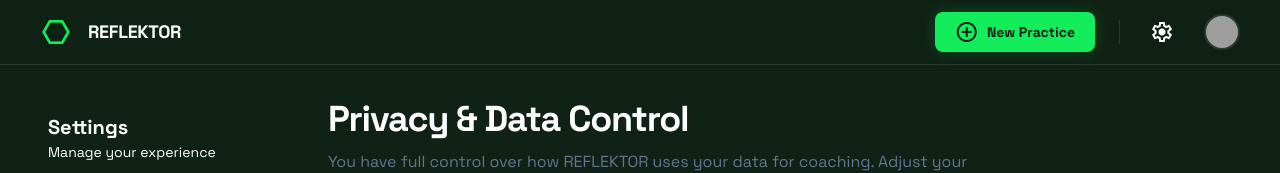
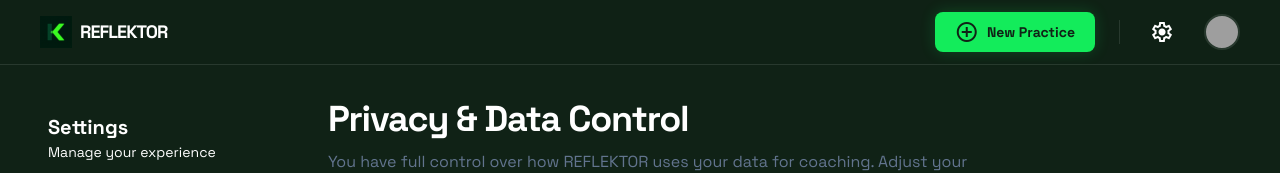
Before and after one commit to felipeah-dev/reflektor, a Next.js app: page /settings in a window 1280 px wide. Shown: the top 173 px of the page. Built offline with nearby package versions, Linux system fonts and the light colour scheme; grey boxes are pictures that could not be loaded.

Commit message:
style(brand): integrate official Reflektor logo across all pages
- Added official logo asset and created reusable Logo component.
- Replaced placeholder icons and text in headers of all application pages.
- Updated copyright year to 2026 for consistency.

```diff
--- a/src/app/action/page.tsx
+++ b/src/app/action/page.tsx
@@ -2,6 +2,8 @@
 
 import Link from "next/link";
 import { useRouter } from "next/navigation";
+import { Logo } from "@/components/ui/Logo";
+
 
 export default function ActionPage() {
     const router = useRouter();
@@ -11,14 +13,12 @@
             <header className="w-full border-b border-solid border-surface-hover px-6 py-4 bg-background-dark z-10">
                 <div className="max-w-7xl mx-auto flex items-center justify-between">
                     <Link
-                        className="flex items-center gap-3 text-white group hover:opacity-80 transition-opacity"
+                        className="hover:opacity-80 transition-opacity"
                         href="/"
                     >
-                        <div className="size-8 text-primary flex items-center justify-center group-hover:scale-110 transition-transform">
-                            <span className="material-symbols-outlined !text-[32px]">hexagon</span>
-                        </div>
-                        <h2 className="text-xl font-bold tracking-tight">REFLEKTOR</h2>
+                        <Logo textSize="text-xl" />
                     </Link>
+
                     <div className="flex items-center gap-4 md:gap-6">
                         <button className="bg-primary hover:bg-green-400 text-background-dark text-sm font-bold py-2 px-4 rounded-lg transition-colors flex items-center gap-2">
                             <span className="material-symbols-outlined text-[20px]">
--- a/src/app/page.tsx
+++ b/src/app/page.tsx
@@ -1,18 +1,14 @@
 import Link from "next/link";
+import { Logo } from "@/components/ui/Logo";
+
 
 export default function Home() {
   return (
     <div className="layout-container flex h-full grow flex-col">
       <header className="sticky top-0 z-50 w-full border-b border-[#28392e]/50 bg-background-dark/80 backdrop-blur-md">
         <div className="mx-auto flex h-16 max-w-7xl items-center justify-between px-4 sm:px-6 lg:px-8">
-          <div className="flex items-center gap-3">
-            <div className="flex size-8 items-center justify-center rounded-lg bg-primary/10 text-primary">
-              <span className="material-symbols-outlined" style={{ fontSize: "24px" }}>
-                psychology
-              </span>
-            </div>
-            <h2 className="text-lg font-bold tracking-tight text-white">REFLEKTOR</h2>
-          </div>
+          <Logo />
+
 
           <div className="flex items-center gap-4">
             <Link href="/settings" className="flex size-10 items-center justify-center rounded-full text-[#8fa99a] hover:bg-[#28392e] hover:text-white transition-colors">
@@ -206,7 +202,8 @@
       <footer className="mt-auto w-full border-t border-[#28392e] bg-background-dark py-10 text-center">
         <div className="mx-auto max-w-7xl px-4 sm:px-6 lg:px-8">
           <div className="flex flex-col items-center justify-center gap-6 md:flex-row md:justify-between">
-            <p className="text-sm text-[#8fa99a]">© 2024 REFLEKTOR AI. All rights reserved.</p>
+            <p className="text-sm text-[#8fa99a]">© 2026 REFLEKTOR AI. All rights reserved.</p>
+
             <div className="flex gap-8">
               <a className="text-sm font-medium text-[#8fa99a] hover:text-primary transition-colors" href="#">
                 Help
--- a/src/app/processing/page.tsx
+++ b/src/app/processing/page.tsx
@@ -2,6 +2,8 @@
 
 import { useEffect, useState } from "react";
 import { useRouter } from "next/navigation";
+import { Logo } from "@/components/ui/Logo";
+
 import Link from "next/link";
 
 export default function ProcessingPage() {
@@ -33,12 +35,10 @@
             <div className="w-full border-b border-[#28392e] bg-background-dark/50 backdrop-blur-sm sticky top-0 z-50">
                 <div className="max-w-[1280px] mx-auto px-4 sm:px-6 lg:px-8">
                     <header className="flex items-center justify-between h-16">
-                        <Link className="flex items-center gap-3 text-white hover:opacity-80 transition-opacity" href="/">
-                            <div className="size-8 text-primary flex items-center justify-center">
-                                <span className="material-symbols-outlined text-3xl">hexagon</span>
-                            </div>
-                            <h2 className="text-white text-xl font-bold tracking-tight">REFLEKTOR</h2>
+                        <Link className="hover:opacity-80 transition-opacity" href="/">
+                            <Logo textSize="text-xl" />
                         </Link>
+
                     </header>
                 </div>
             </div>
--- a/src/app/results/page.tsx
+++ b/src/app/results/page.tsx
@@ -3,6 +3,9 @@
 import Link from "next/link";
 import { useRouter } from "next/navigation";
 import ResultsCanvas from "@/components/features/media/ResultsCanvas";
+import { Logo } from "@/components/ui/Logo";
+
+
 
 export default function ResultsPage() {
     const router = useRouter();
@@ -11,16 +14,12 @@
         <div className="bg-background-dark font-display text-white overflow-x-hidden min-h-screen flex flex-col">
             <header className="flex items-center justify-between whitespace-nowrap border-b border-solid border-surface-dark px-6 lg:px-10 py-4 bg-background-dark z-20 sticky top-0">
                 <Link
-                    className="flex items-center gap-4 text-white hover:opacity-80 transition-opacity group"
+                    className="hover:opacity-80 transition-opacity"
                     href="/"
                 >
-                    <div className="size-8 text-primary group-hover:scale-110 transition-transform">
-                        <span className="material-symbols-outlined !text-[32px]">api</span>
-                    </div>
-                    <h2 className="text-white text-xl font-bold leading-tight tracking-[-0.015em]">
-                        REFLEKTOR
-                    </h2>
+                    <Logo textSize="text-xl" />
                 </Link>
+
                 <div className="flex items-center gap-6">
                     <button className="hidden md:flex cursor-pointer items-center justify-center rounded-lg h-10 px-5 bg-primary hover:bg-[#0fdc50] active:scale-95 transition-all text-background-dark text-sm font-bold leading-normal tracking-[0.015em] shadow-[0_0_15px_rgba(19,236,91,0.2)]">
                         <span className="material-symbols-outlined mr-2 text-[20px]">
--- a/src/app/settings/page.tsx
+++ b/src/app/settings/page.tsx
@@ -2,6 +2,8 @@
 
 import Link from "next/link";
 import { useRouter } from "next/navigation";
+import { Logo } from "@/components/ui/Logo";
+
 
 export default function SettingsPage() {
     const router = useRouter();
@@ -11,18 +13,12 @@
             <header className="sticky top-0 z-50 w-full border-b border-solid border-[#28392e] bg-background-dark/95 backdrop-blur-md px-4 sm:px-10 py-3">
                 <div className="mx-auto max-w-[1440px] flex items-center justify-between whitespace-nowrap">
                     <Link
-                        className="flex items-center gap-4 text-white group hover:opacity-90 transition-opacity"
+                        className="hover:opacity-90 transition-opacity"
                         href="/"
                     >
-                        <div className="size-8 text-primary transition-transform group-hover:scale-105">
-                            <span className="material-symbols-outlined !text-[32px]">
-                                hexagon
-                            </span>
-                        </div>
-                        <h2 className="text-lg font-bold leading-tight tracking-[-0.015em]">
-                            REFLEKTOR
-                        </h2>
+                        <Logo textSize="text-lg" />
                     </Link>
+
                     <div className="flex items-center gap-4 sm:gap-6">
                         <button className="hidden sm:flex items-center gap-2 px-5 py-2 rounded-lg bg-primary hover:bg-[#10c94d] text-[#102216] font-bold text-sm shadow-[0_0_15px_rgba(19,236,91,0.2)] hover:shadow-[0_0_20px_rgba(19,236,91,0.4)] transition-all">
                             <span className="material-symbols-outlined text-[20px]">
--- /dev/null
+++ b/src/components/ui/Logo.tsx
@@ -0,0 +1,24 @@
+import { cn } from "@/lib/utils";
+
+interface LogoProps {
+    className?: string;
+    showText?: boolean;
+    textSize?: string;
+}
+
+export function Logo({ className, showText = true, textSize = "text-xl" }: LogoProps) {
+    return (
+        <div className={cn("flex items-center gap-2", className)}>
+            <img
+                src="/brand/logo.jpg"
+                alt="Reflektor Logo"
+                className="size-8 object-contain"
+            />
+            {showText && (
+                <h2 className={cn("font-display font-black tracking-tighter text-white", textSize)}>
+                    REFLEKTOR
+                </h2>
+            )}
+        </div>
+    );
+}
```
Also changed, not shown: public/brand/logo.jpg (added).
